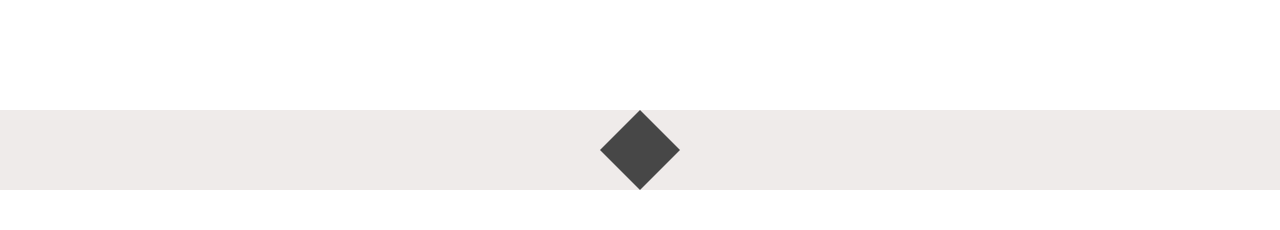
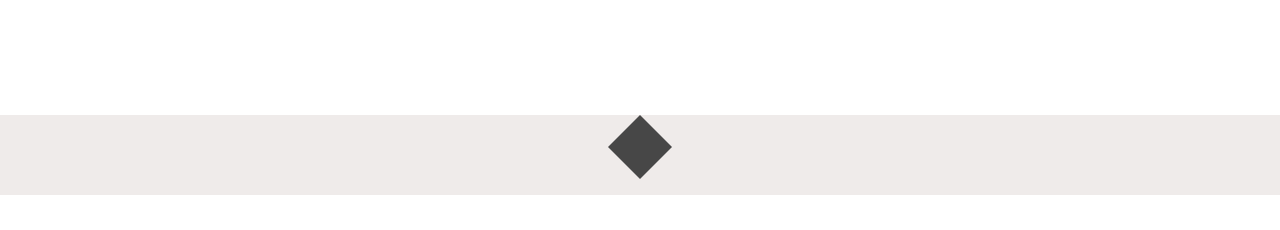
Before and after one commit to hawkaa/listfully, a Django app: page / in a window 1280 px wide. Shown: the part 570-800 px from the top of the page. Run offline with Django 3.2, Linux system fonts and the light colour scheme.

Commit message:
fix: resize diamond

```diff
--- a/static/css/style.css
+++ b/static/css/style.css
@@ -65,25 +65,25 @@
 
 div#diamond {
   margin:0 auto;
-  margin-top: -40px;
+  margin-top: -35px;
 }
 
 #diamond {
 	width: 0;
 	height: 0;
-	border: 40px solid transparent;
+	border: 32px solid transparent;
 	border-bottom-color: #474747;
 	position: relative;
-	top: -40px;
+	top: -32px;
 }
 
 #diamond:after {
 	content: '';
 	position: absolute;
-	left: -40px;
-	top: 40px;
+	left: -32px;
+	top: 32px;
 	width: 0;
 	height: 0;
-	border: 40px solid transparent;
+	border: 32px solid transparent;
 	border-top-color: #474747;
 }
```
